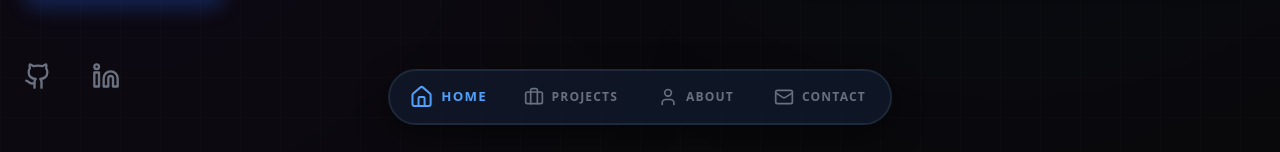
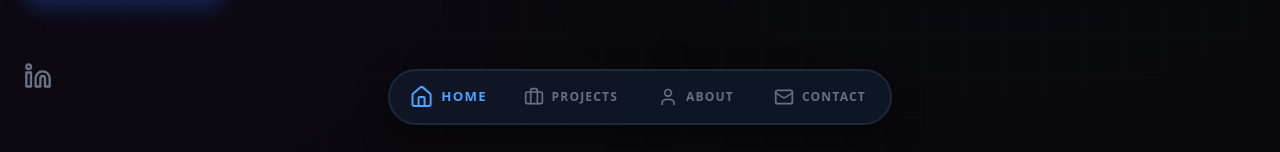
Before and after one commit to Hritik07/hritik-portfolio, a React (Vite) app: page / in a window 1280 px wide. Shown: the part 643-795 px from the top of the page. Built offline with nearby package versions, Linux system fonts and the light colour scheme.

Commit message:
Added linkedin button functionality

```diff
--- a/src/sections/Home.jsx
+++ b/src/sections/Home.jsx
@@ -35,8 +35,14 @@ const Home = ({ onNavigate }) => (
         </a>
       </div>
       <div className="flex items-center gap-10 pt-8 opacity-0 animate-fadeInUp stagger-3">
-        <Github className="text-gray-500 hover:text-white cursor-pointer transition w-7 h-7 hover:scale-110" />
-        <Linkedin className="text-gray-500 hover:text-white cursor-pointer transition w-7 h-7 hover:scale-110" />
+        {/* <Github className="text-gray-500 hover:text-white cursor-pointer transition w-7 h-7 hover:scale-110" /> */}
+        <a
+        href="https://www.linkedin.com/in/hritikbash"
+        target="_blank"
+        rel="noopener noreferrer"
+  >
+  <Linkedin className="text-gray-500 hover:text-white cursor-pointer transition w-7 h-7 hover:scale-110" />
+</a>
         {/* <Twitter className="text-gray-500 hover:text-white cursor-pointer transition w-7 h-7 hover:scale-110" /> */}
       </div>
     </div>
```
Also changed, not shown: src/global.css (added).
